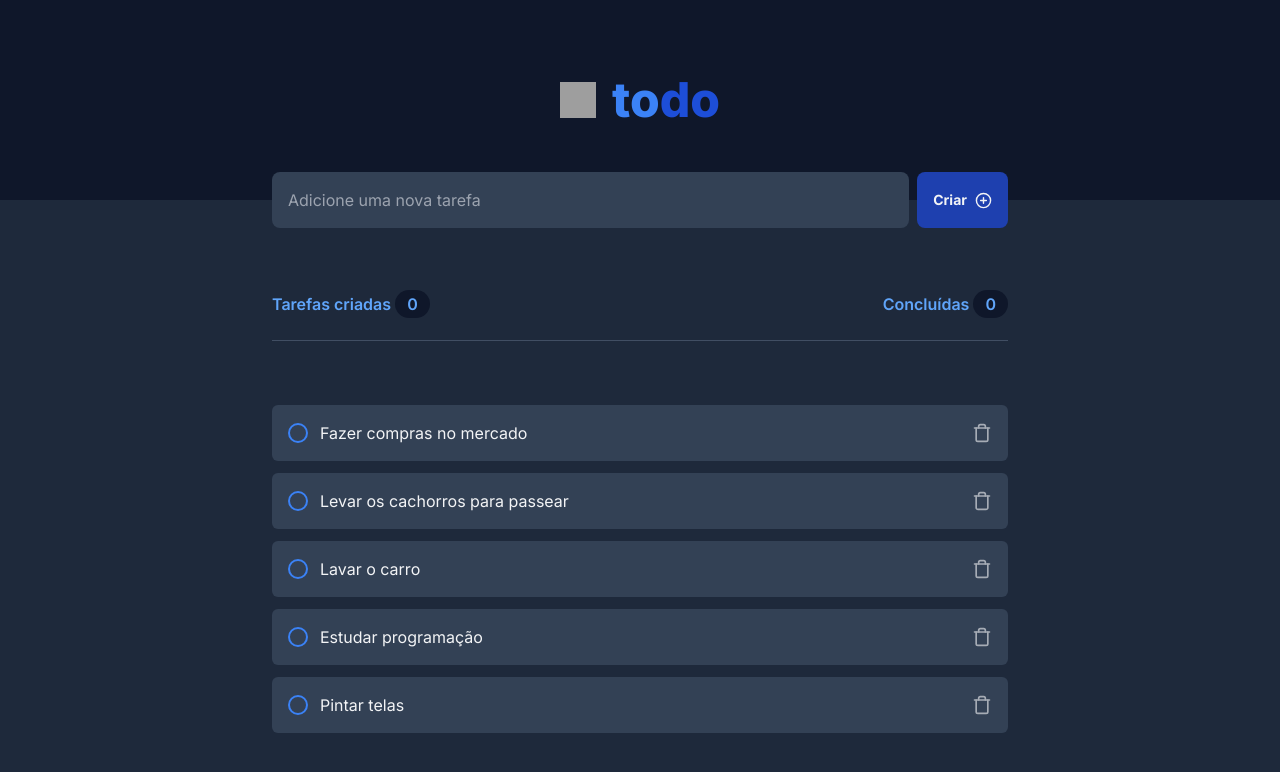
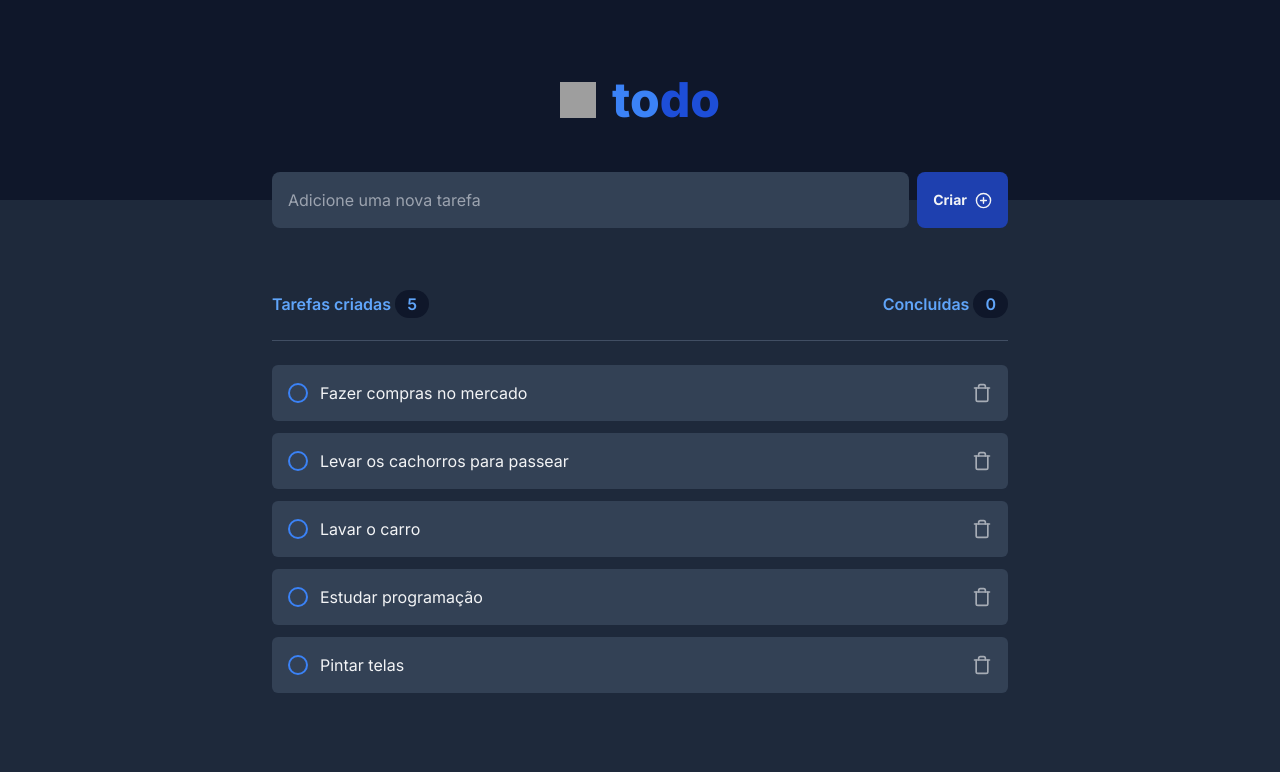
Before and after one commit to MatheusBorgesDev/2-do-list, a React (Vite) app: page / in a window 1280 px wide. Shown: the top 772 px of the page. Built offline with nearby package versions, Linux system fonts and the light colour scheme; grey boxes are pictures that could not be loaded.

Commit message:
feat: :sparkles: add function to show total number of tasks

```diff
--- a/src/App.tsx
+++ b/src/App.tsx
@@ -16,14 +16,21 @@ function App() {
 
   const [task, setTask] = useState("");
 
+  const [totalTasks, setTotalTasks] = useState(toDoList.length);
+
   function handleAddTask(event: ChangeEvent<HTMLInputElement>) {
-    const newTask = event.target.value;
-    setTask(newTask);
+    setTask(event.target.value);
   }
 
   function handleNewTask() {
-    setToDoList([...toDoList, task]);
+    if (task !== "") {
+      setToDoList((prevState) => {
+        const newToDoList = [...prevState, task];
+        setTotalTasks(newToDoList.length);
+        return newToDoList;
+      });
       setTask("");
+    }
   }
 
   return (
@@ -33,6 +40,7 @@ function App() {
         <div className="flex justify-between gap-2 h-14">
           <input
             type="text"
+            value={task}
             onChange={handleAddTask}
             placeholder="Adicione uma nova tarefa"
             className="bg-slate-700 w-full px-4 rounded-lg"
@@ -45,10 +53,13 @@ function App() {
           </button>
         </div>
 
+        <div className="flex flex-col gap-6">
           <div className="flex justify-between items-center border-b-[1px] border-slate-500/50 pb-6 text-blue-400 font-semibold ">
             <p>
               Tarefas criadas{" "}
-            <span className="bg-slate-900 py-1 px-3 rounded-full">0</span>
+              <span className="bg-slate-900 py-1 px-3 rounded-full">
+                {totalTasks}
+              </span>
             </p>
 
             <p>
@@ -72,6 +83,7 @@ function App() {
               </div>
             </div>
           )}
+        </div>
       </main>
     </div>
   );
```
Lines whose indentation alone changed are shown as unchanged.
